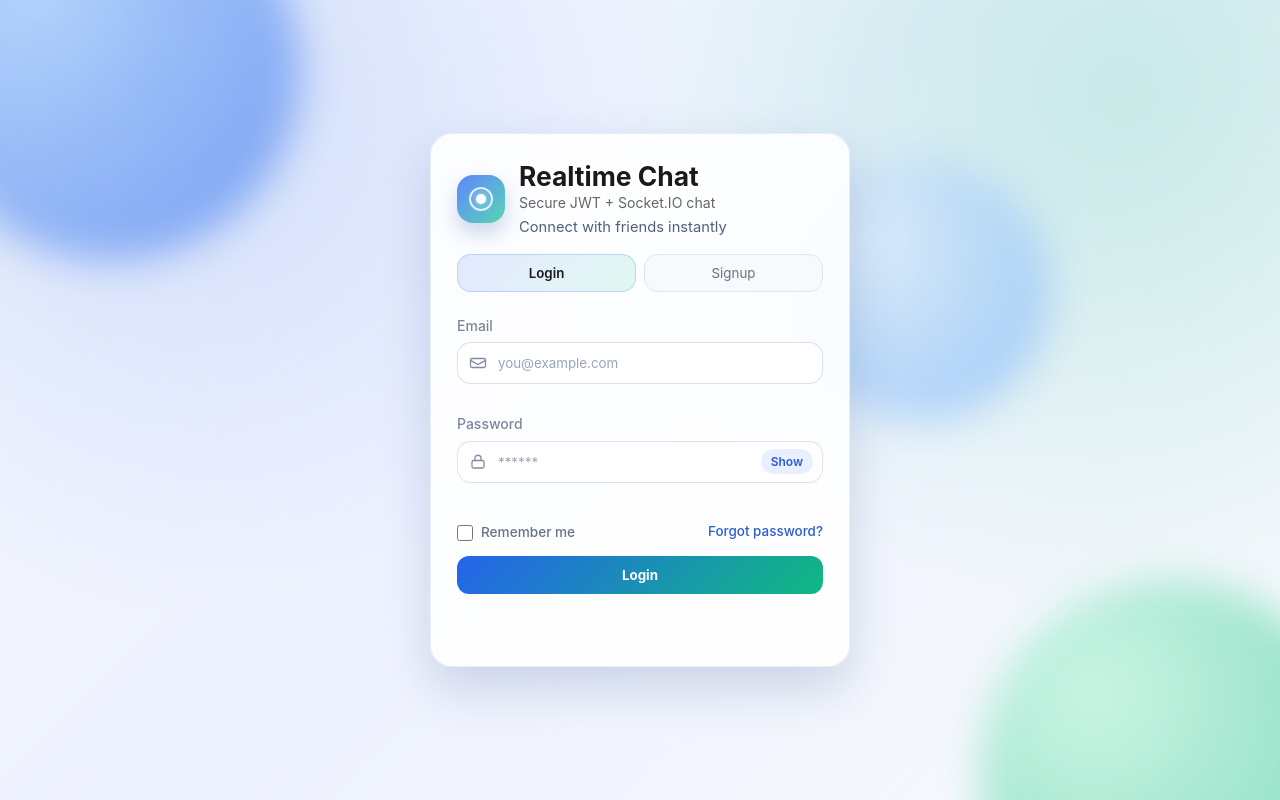
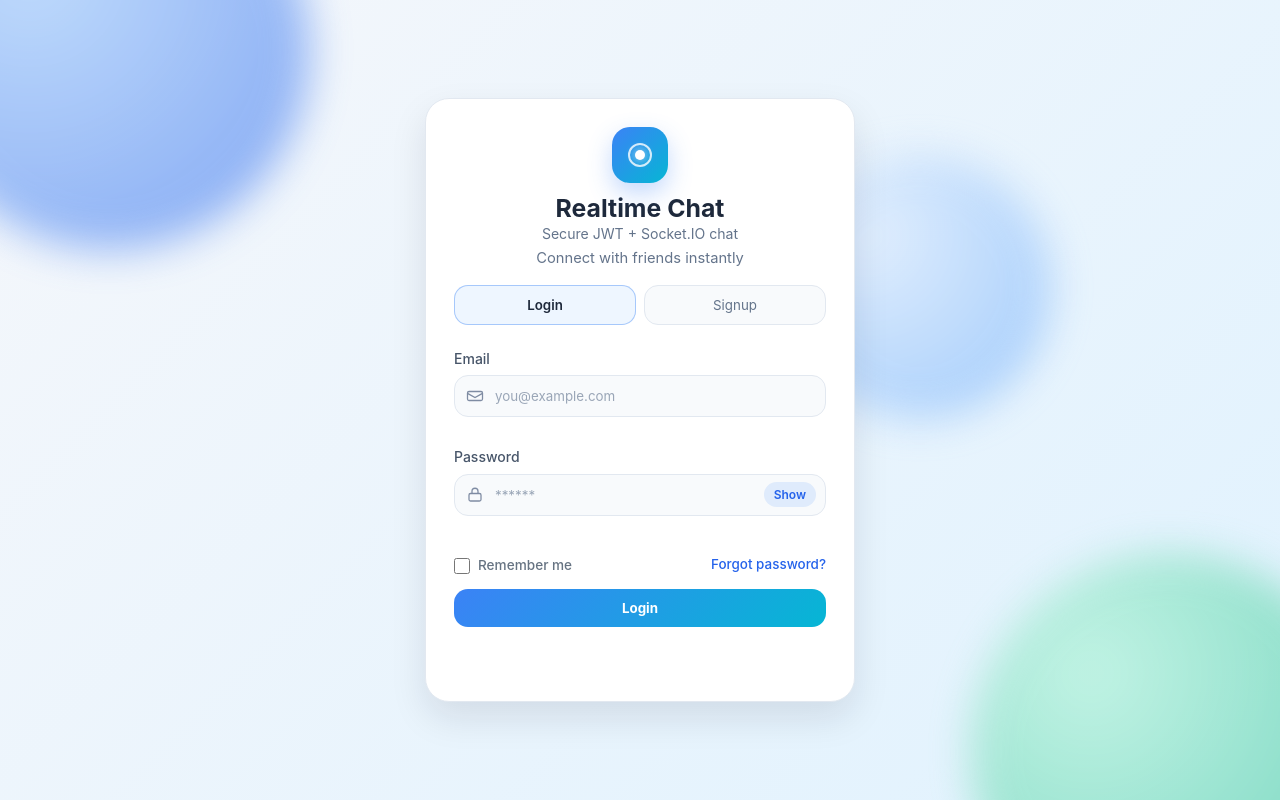
Before and after one commit to anshulpu/RealTime-ChatApp, a website: page frontend/index.html in a window 1280 px wide. Drawn offline with Linux system fonts and the light colour scheme.

Commit message:
Refine modern login UI styling

```diff
--- a/frontend/styles.css
+++ b/frontend/styles.css
@@ -36,6 +36,14 @@
   --received: #ffffff;
   --online: #4caf50;
   --shadow: 0 4px 24px rgba(76, 175, 80, 0.08);
+  --login-bg-1: #f5f7fb;
+  --login-bg-2: #e0f2fe;
+  --login-card: #ffffff;
+  --login-input: #f8fafc;
+  --login-text: #1e293b;
+  --login-border: #e2e8f0;
+  --login-btn-a: #3b82f6;
+  --login-btn-b: #06b6d4;
   --space-1: 4px;
   --space-2: 8px;
   --space-3: 12px;
@@ -53,10 +61,7 @@ body {
   font-size: 14px;
   line-height: 1.45;
   font-weight: 400;
-  background:
-    radial-gradient(circle at 12% 10%, rgba(37, 99, 235, 0.18), transparent 40%),
-    radial-gradient(circle at 88% 12%, rgba(16, 185, 129, 0.18), transparent 40%),
-    linear-gradient(135deg, #f8fafc 0%, #eef2ff 45%, #f8fafc 100%);
+  background: linear-gradient(135deg, var(--login-bg-1), var(--login-bg-2));
   position: relative;
   overflow-x: hidden;
 }
@@ -124,34 +129,34 @@ body {
 
 .auth-card {
   width: 100%;
-  max-width: 420px;
-  background: rgba(255, 255, 255, 0.88);
-  border: 1px solid rgba(231, 238, 250, 0.9);
-  border-radius: 22px;
-  padding: 26px;
-  box-shadow: 0 22px 50px rgba(27, 59, 122, 0.18);
-  backdrop-filter: blur(12px);
+  max-width: 430px;
+  background: var(--login-card);
+  border: 1px solid var(--login-border);
+  border-radius: 24px;
+  padding: 28px;
+  box-shadow: 0 16px 36px rgba(15, 23, 42, 0.1);
   position: relative;
   z-index: 1;
   animation: fadeUp 0.6s ease both;
 }
 
 .auth-header {
-  display: flex;
-  align-items: center;
-  gap: 14px;
-  margin-bottom: 10px;
+  display: grid;
+  justify-items: center;
+  text-align: center;
+  gap: 10px;
+  margin-bottom: 14px;
 }
 
 .logo-badge {
-  width: 48px;
-  height: 48px;
-  border-radius: 16px;
-  background: linear-gradient(135deg, rgba(79, 120, 255, 0.9), rgba(68, 210, 170, 0.9));
+  width: 56px;
+  height: 56px;
+  border-radius: 18px;
+  background: linear-gradient(135deg, #3b82f6, #06b6d4);
   display: grid;
   place-items: center;
   position: relative;
-  box-shadow: 0 10px 20px rgba(61, 96, 180, 0.25);
+  box-shadow: 0 10px 24px rgba(59, 130, 246, 0.3);
 }
 
 .logo-ring {
@@ -172,14 +177,14 @@ body {
 
 .auth-card h1 {
   margin: 0;
-  color: #1a1a1a;
-  font-size: 1.65rem;
+  color: var(--login-text);
+  font-size: 1.55rem;
   line-height: 1.25;
   font-weight: 700;
 }
 
 .subtitle, .hint {
-  color: #666;
+  color: #64748b;
   margin: 0;
   font-size: 0.88rem;
   line-height: 1.4;
@@ -187,23 +192,23 @@ body {
 
 .tagline {
   margin: 4px 0 0;
-  color: #52607a;
+  color: #64748b;
   font-size: 0.92rem;
 }
 .tabs { display: grid; grid-template-columns: 1fr 1fr; gap: 8px; margin: 16px 0; }
 .tab {
-  border: 1px solid #dde6f2;
-  background: #f7f9fd;
-  color: #667382;
+  border: 1px solid var(--login-border);
+  background: #f8fafc;
+  color: #64748b;
   border-radius: 14px;
-  padding: 10px 12px;
+  padding: 11px 12px;
   cursor: pointer;
   transition: all 0.2s ease;
 }
 .tab.active {
-  background: linear-gradient(135deg, rgba(79, 120, 255, 0.15), rgba(68, 210, 170, 0.15));
-  border-color: rgba(79, 120, 255, 0.25);
-  color: #1a1a1a;
+  background: #eef6ff;
+  border-color: rgba(59, 130, 246, 0.4);
+  color: var(--login-text);
   font-weight: 600;
 }
 
@@ -223,7 +228,7 @@ body {
   pointer-events: auto;
   transform: translateY(0);
 }
-label { display: block; margin: var(--space-2) 0 6px; color: #7a879a; font-weight: 500; }
+label { display: block; margin: var(--space-2) 0 6px; color: #475569; font-weight: 500; }
 
 .input-group {
   position: relative;
@@ -251,9 +256,9 @@ input {
   width: 100%;
   padding: 12px 44px 12px 40px;
   border-radius: 14px;
-  border: 1px solid rgba(216, 224, 238, 0.9);
-  background: #ffffff;
-  color: #1a1a1a;
+  border: 1px solid var(--login-border);
+  background: var(--login-input);
+  color: var(--login-text);
   transition: box-shadow 0.2s ease, border-color 0.2s ease, transform 0.2s ease;
 }
 
@@ -263,8 +268,8 @@ input {
 
 input:focus {
   outline: none;
-  border-color: rgba(79, 120, 255, 0.6);
-  box-shadow: 0 0 0 4px rgba(79, 120, 255, 0.16);
+  border-color: rgba(59, 130, 246, 0.55);
+  box-shadow: 0 0 0 4px rgba(59, 130, 246, 0.16);
   transform: translateY(-1px);
 }
 
@@ -272,8 +277,8 @@ input:focus {
   position: absolute;
   right: 10px;
   border: none;
-  background: rgba(79, 120, 255, 0.12);
-  color: #2b5bd7;
+  background: rgba(59, 130, 246, 0.13);
+  color: #2563eb;
   font-size: 0.75rem;
   font-weight: 600;
   padding: 5px 10px;
@@ -282,7 +287,7 @@ input:focus {
   transition: background 0.2s ease;
 }
 
-.password-toggle:hover { background: rgba(79, 120, 255, 0.2); }
+.password-toggle:hover { background: rgba(59, 130, 246, 0.22); }
 .auth-card input::placeholder {
   color: #9aa6b7;
 }
@@ -308,11 +313,11 @@ input:focus {
   height: 16px;
   margin: 0;
   padding: 0;
-  accent-color: #4f78ff;
+  accent-color: #3b82f6;
 }
 
 .link {
-  color: #2b5bd7;
+  color: #2563eb;
   font-size: 0.84rem;
   text-decoration: none;
   font-weight: 500;
@@ -369,17 +374,17 @@ input:focus {
   width: 100%;
   margin-top: var(--space-2);
   border: none;
-  border-radius: var(--radius-md);
+  border-radius: 14px;
   padding: 11px 14px;
   color: white;
   font-weight: 700;
   cursor: pointer;
-  background: linear-gradient(135deg, #2563eb, #10b981);
+  background: linear-gradient(135deg, var(--login-btn-a), var(--login-btn-b));
   transition: transform 0.15s ease, filter 0.2s ease, box-shadow 0.2s ease;
   position: relative;
   overflow: hidden;
 }
-.primary:hover { filter: brightness(1.05); transform: translateY(-1px); box-shadow: 0 12px 20px rgba(37, 99, 235, 0.24); }
+.primary:hover { filter: brightness(1.04); transform: translateY(-1px); box-shadow: 0 12px 24px rgba(59, 130, 246, 0.26); }
 .primary:active { transform: translateY(0); }
 
 .btn-spinner {
@@ -588,6 +593,7 @@ input:focus {
   position: sticky;
   top: 0;
   z-index: 10;
+}
 
 .chat-header-actions {
   display: flex;
@@ -748,7 +754,6 @@ input:focus {
   border-bottom-left-radius: 6px;
   border-top-left-radius: 18px;
 }
-}
 .sender {
   font-size: 0.72rem;
   font-weight: 600;
@@ -1664,6 +1669,15 @@ input:focus {
 }
 
 @media (max-width: 480px) {
+  .auth-card {
+    padding: 22px 16px;
+    border-radius: 20px;
+  }
+
+  .auth-card h1 {
+    font-size: 1.35rem;
+  }
+
   .chat-header {
     padding: 10px 12px;
   }
```
